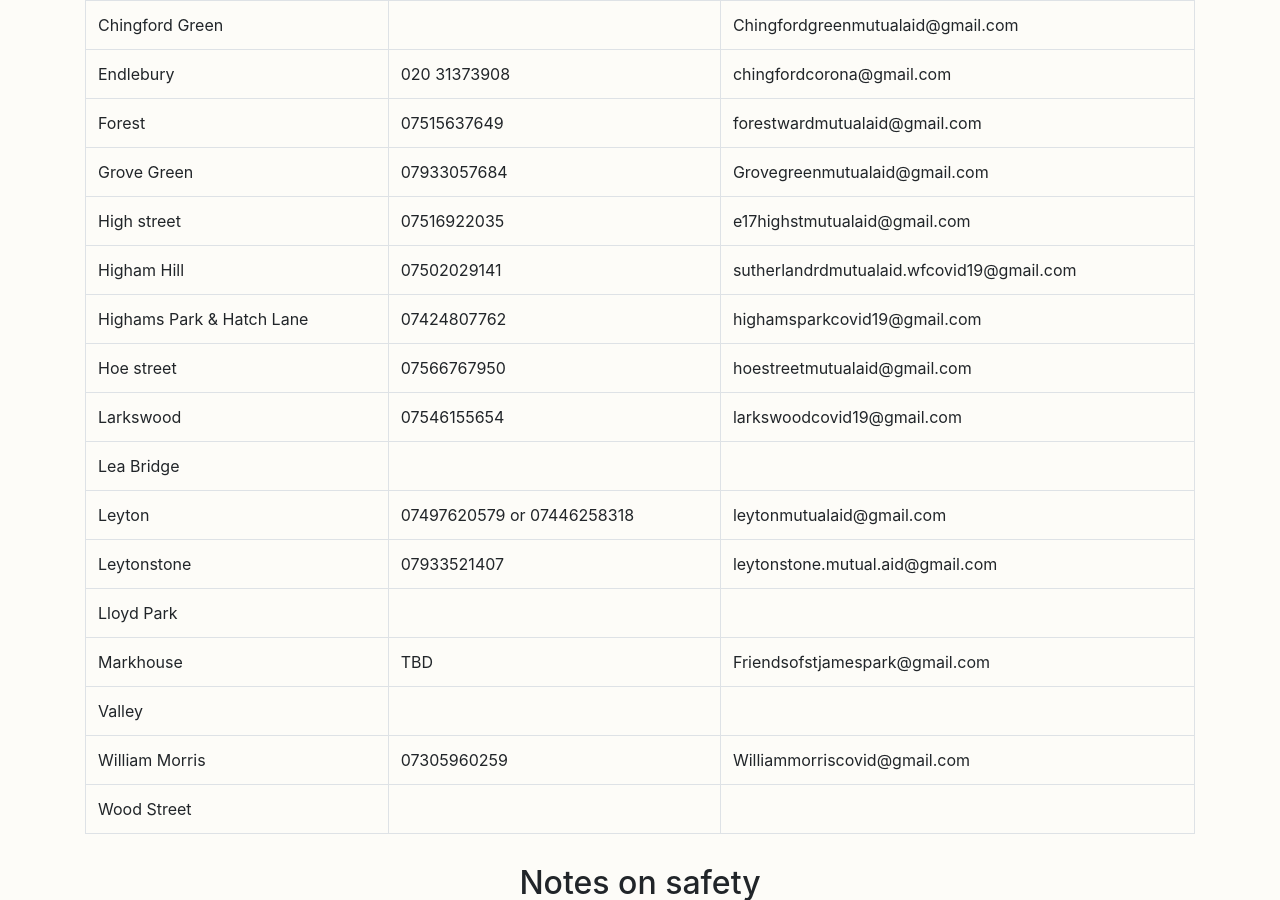
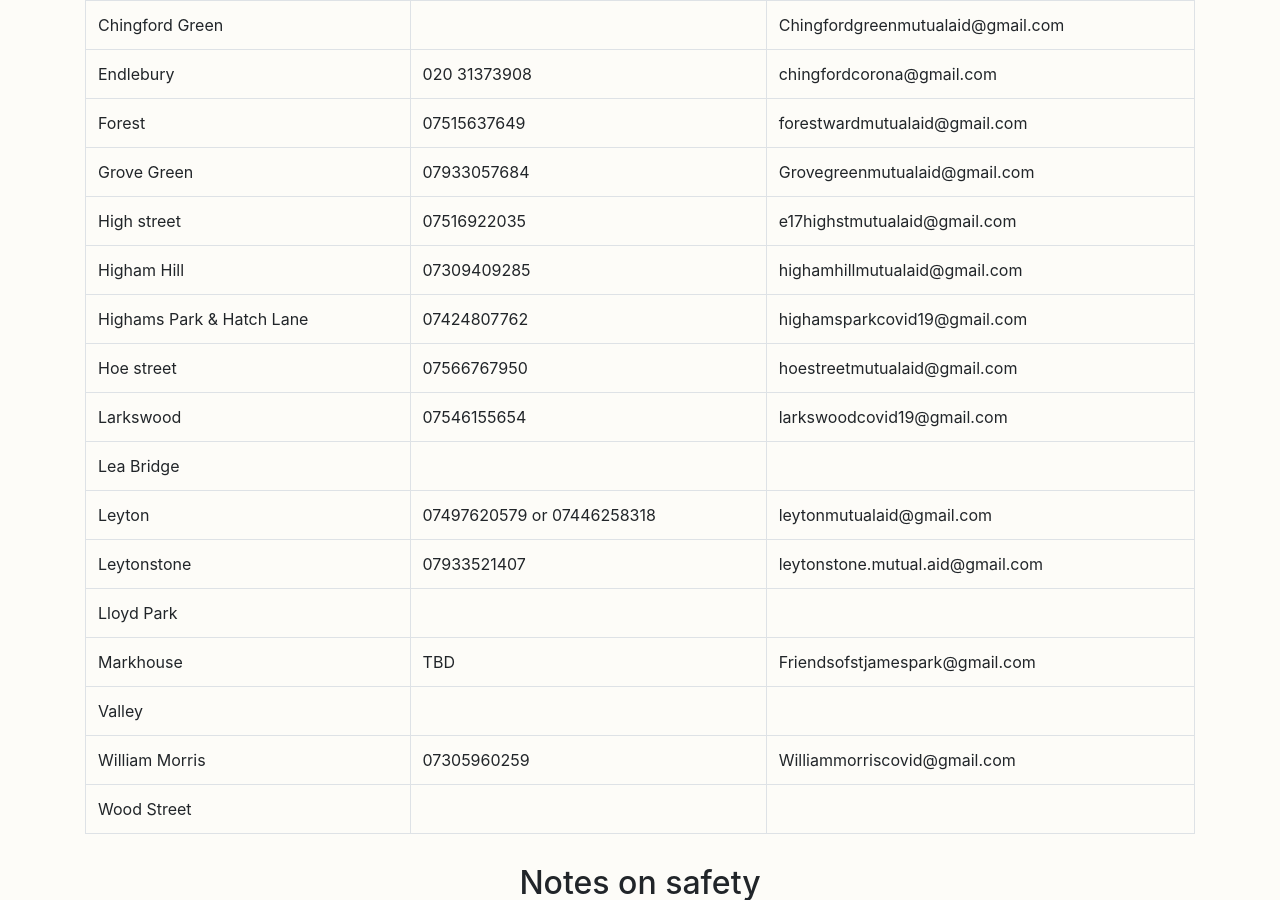
Before and after one commit to wfcovid19/wfcovid19.github.io, a Jekyll site: the page built from index.md, in a window 1280 px wide and 900 px high, scrolled down 1030 px. Built offline with Jekyll 4.4.1, drawn with Linux system fonts in a browser that asks for light colours.

Commit message:
update higham hill details

```diff
--- a/index.md
+++ b/index.md
@@ -109,8 +109,8 @@ Contact the group for your ward using the phone or email listed below.
   </tr>
   <tr>
     <td>Higham Hill</td>
-    <td>07502029141</td>
-    <td>sutherlandrdmutualaid.wfcovid19@gmail.com</td>
+    <td>07309409285</td>
+    <td>highamhillmutualaid@gmail.com</td>
   </tr>
   <tr>
     <td>Highams Park & Hatch Lane</td>
```
